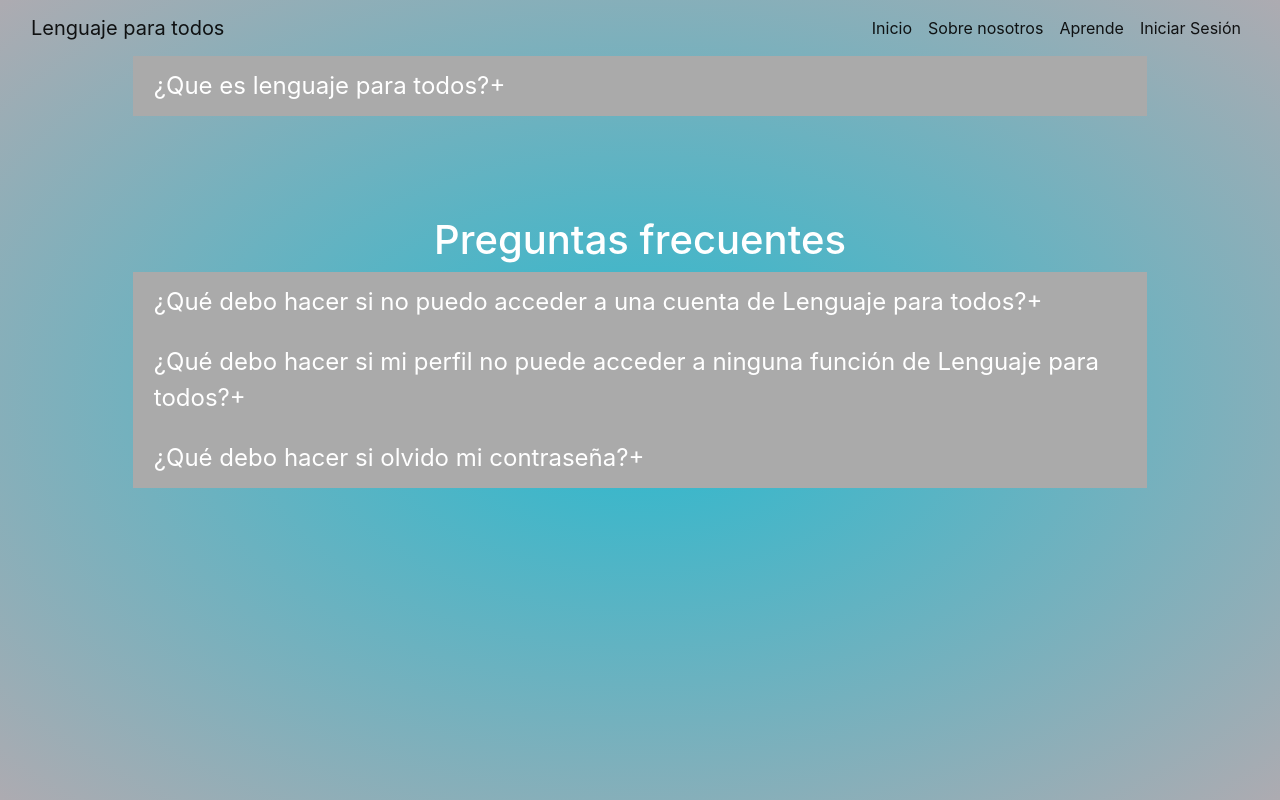
After one commit to SebastianOrtegaCL/lenguajeparatodospy, a Flask app: page /faq in a window 1280 px wide. The commit adds this page. Run offline with Flask 2, Linux system fonts and the light colour scheme; some libraries are stand-ins or nearby versions.

Commit message:
registro

```diff
--- a/app.py
+++ b/app.py
@@ -540,38 +540,57 @@ def logout():
     logout_user()
     return render_template('index.html')
 
+@app.route('/faq')
+def faq():
+    return render_template('preguntas.html')
+
 @app.route('/nosotros')
 def nosotros():
     return render_template('nosotros.html')
 
+
+#######
 #Registro básico (que esta en inicio)
 @app.route('/registro', methods = ['GET', 'POST'])
 def registro():
     form=LoginRegisterForm()
+
+    cur = db.connection.cursor()
+    cur.execute("SELECT * FROM tipousuario WHERE codTipoUsuario > 1 AND codTipoUsuario <= 3")
+    tipoUsuario = cur.fetchall()
+
+    cur = db.connection.cursor()
+    cur.execute("SELECT * FROM comunas")
+    comunas = cur.fetchall()
+
+    cur = db.connection.cursor()
+    cur.execute("SELECT * FROM tiposexo")
+    tipoSexo = cur.fetchall()
+
     # if request.method == 'POST':
-    if request.method == 'POST' and form.validate_on_submit():
+    if request.method == 'POST':
         rut = form.rut.data
         username = form.username.data
         password = form.password.data
-        comuna = form.comuna.data
+        comuna = request.form['comuna']
         nombre = form.nombre.data
         apellidos = form.apellido.data
-        tipoUsuario = form.tipoUsuario.data
+        tipoUsuario = request.form['tipoUsuario']
         telefono = form.telefono.data
         direccion = form.direccion.data
         correo = form.correo.data
-        tipoSexo = form.tiposexo.data
+        tipoSexo = request.form['tipoSexo']
 
-        print('Registro: ' + rut, username, password, comuna, nombre, apellidos, tipoUsuario, telefono, direccion, correo, tipoSexo)
-
-        cur = db.connection.cursor()
-        cur.execute("CALL AgregarUsuarioI(%s,%s,%s,%s,%s,%s,%s,%s,%s,%s,%s,%s)", (rut, username, password, comuna, nombre, apellidos, tipoUsuario, telefono, direccion, correo, tipoSexo, "imagen.png"))
-        db.connection.commit()
-        print("Usuario agregado")
-        flash("Usuario Agregado")
-        return redirect(url_for('registro'),)
-
-    return render_template('registro.html', form=form)
+        try:
+            cur = db.connection.cursor()
+            cur.execute("CALL AgregarUsuarioI(%s,%s,%s,%s,%s,%s,%s,%s,%s,%s,%s,%s)", (rut, username, password, comuna, nombre, apellidos, tipoUsuario, telefono, direccion, correo, tipoSexo, "imagen.png"))
+            db.connection.commit()
+            print("Usuario agregado")
+            flash("Usuario Agregado")
+            return redirect(url_for('registro'),)
+        except:
+            return ' no se ha podido agregar el usuario '
+    return render_template('registro.html', form=form, tipoUsuario=tipoUsuario, comunas=comunas, tipoSexo=tipoSexo)
 
 #Envia Id de el usuario a actualizar
 @app.route('/edit/<id>', methods=['POST', 'GET'])
--- /dev/null
+++ b/static/css/preguntas.css
@@ -0,0 +1,69 @@
+body {
+    background-color: blue;
+    background: rgba(40, 185, 207, 1.0);
+    background: -webkit-radial-gradient(center, rgba(40, 185, 207, 1.0), rgba(173, 171, 177, 1.0));
+    background: -moz-radial-gradient(center, rgba(40, 185, 207, 1.0), rgba(173, 171, 177, 1.0));
+    background: radial-gradient(ellipse at center, rgba(40, 185, 207, 1.0), rgba(173, 171, 177, 1.0));
+    margin: 0;
+    padding: 0;
+    font-family: 'Public Sans', sans-serif;
+    font-size: 1.125rem;
+    font-weight: 300;
+}
+
+html {
+    height: 100%;
+    font-size: 100%;
+    box-sizing: border-box;
+}
+
+*,
+*::before,
+*::after {
+    box-sizing: inherit;
+}
+
+@import url('https://fonts.googleapis.com/css2?family=Open+Sans:wght@400;600&display=swap');
+
+
+.container h1{
+  color: #fff;
+  text-align: center;
+}
+
+details{
+  background-color: #aaa;
+  color: #fff;
+  font-size: 1.5rem;
+}
+
+summary {
+  padding: .5em 1.3rem;
+  list-style: none;
+  display: flex;
+  justify-content: space-between;
+  transition: height 1s ease;
+}
+
+summary::-webkit-details-marker {
+  display: none;
+}
+
+summary:after{
+  content: "\002B";
+}
+
+details[open] summary {
+    border-bottom: 1px solid #aaa;
+    margin-bottom: .5em;
+}
+
+details[open] summary:after{
+  content: "\00D7";
+}
+
+details[open] div{
+  padding: .5em 1em;
+}
+
+/* When the button is checked, add a blue background */
--- a/static/css/registro.css
+++ b/static/css/registro.css
@@ -68,7 +68,3 @@ body {
     margin: 16px 0;
     font-size: 16px;
 }
-
-.form-register .reg {
-    margin-right: 60px;
-}
--- /dev/null
+++ b/templates/preguntas.html
@@ -0,0 +1,94 @@
+{% extends './base.html' %}
+
+{% block title %}Preguntas{% endblock %}
+
+{% block customCSS %}
+<link rel="stylesheet" href="{{ url_for('static', filename='css/preguntas.css') }}">
+<link rel="stylesheet" href="https://cdn.jsdelivr.net/npm/bootstrap@4.3.1/dist/css/bootstrap.min.css" integrity="sha384-ggOyR0iXCbMQv3Xipma34MD+dH/1fQ784/j6cY/iJTQUOhcWr7x9JvoRxT2MZw1T" crossorigin="anonymous">
+<script src="https://code.jquery.com/jquery-3.3.1.slim.min.js" integrity="sha384-q8i/X+965DzO0rT7abK41JStQIAqVgRVzpbzo5smXKp4YfRvH+8abtTE1Pi6jizo" crossorigin="anonymous"></script>
+<script src="https://cdn.jsdelivr.net/npm/popper.js@1.14.7/dist/umd/popper.min.js" integrity="sha384-UO2eT0CpHqdSJQ6hJty5KVphtPhzWj9WO1clHTMGa3JDZwrnQq4sF86dIHNDz0W1" crossorigin="anonymous"></script>
+<script src="https://cdn.jsdelivr.net/npm/bootstrap@4.3.1/dist/js/bootstrap.min.js" integrity="sha384-JjSmVgyd0p3pXB1rRibZUAYoIIy6OrQ6VrjIEaFf/nJGzIxFDsf4x0xIM+B07jRM" crossorigin="anonymous"></script>
+{% endblock %}
+
+{% block body %}
+
+
+
+
+<nav class="navbar navbar-expand-lg .bg-primary" >
+    <div class="container-fluid">
+      <a class="navbar-brand" href="#">Lenguaje para todos</a>
+      <button class="navbar-toggler" type="button" data-bs-toggle="collapse" data-bs-target="#navbarNavDropdown" aria-controls="navbarNavDropdown" aria-expanded="false" aria-label="Toggle navigation">
+        <span class="navbar-toggler-icon"></span>
+      </button>
+      <div class="collapse navbar-collapse" style="justify-content: flex-end" id="navbarNavDropdown">
+        <ul class="navbar-nav">
+          <li class="nav-item">
+            <a class="nav-link active" aria-current="page" href="index">Inicio</a>
+          </li>
+          <li class="nav-item">
+            <a class="nav-link active" href="nosotros">Sobre nosotros</a>
+          </li>
+          <li class="nav-item" href="#">
+            <a class="nav-link active" href="aprende">Aprende</a>
+          </li>
+          <li class="nav-item" href="#">
+            <a class="nav-link active" href="login">Iniciar Sesión</a>
+          </li>
+        </ul>
+      </div>
+    </div>
+</nav>
+
+
+
+
+<header class="masthead">
+  <div class="container px-5">
+
+    <div class="container">
+      <details>
+      <summary>¿Que es lenguaje para todos?</summary>
+      <div>
+     Lenguaje para todos es un proyecto que vela por la inclusión de los niños que tienen alguna pérdida o daño auditivo.
+      </div>
+    </details>
+    </div>
+
+
+    <div class="container">
+      <h1 style="padding-top: 100px;">Preguntas frecuentes</h1>
+      <details>
+      <summary>¿Qué debo hacer si no puedo acceder a una cuenta de Lenguaje para todos?</summary>
+      <div>
+        La activación de las cuentas con suscripción es en un plazo de entre 24 a 48 horas.
+        Dicha activación es enviada a través de <em> correo electrónico.</em>
+      </div>
+    </details>
+    </div>
+
+    <div class="container">
+      <details>
+      <summary>¿Qué debo hacer si mi perfil no puede acceder a ninguna función de Lenguaje para todos?</summary>
+      <div>
+        Las cuentas para una activación de la suscripción tarda entre 24 a 48 horas. Si el problema
+        persiste contactarse con soporte@lenguajeparatodos.cl para una rápida activación de la cuenta.
+      </div>
+    </details>
+    </div>
+
+    <div class="container">
+      <details>
+      <summary>¿Qué debo hacer si olvido mi contraseña?</summary>
+      <div>
+        Si el problema persiste y no puedes recordar tu contraseña contacta
+        con soporte@lenguajeparatodos.cl para un rápido reestablecimiento de la contraseña.
+      </div>
+    </details>
+    </div>
+
+
+  </div>
+</header>
+
+{% endblock %}
```
Also changed, not shown: templates/registro.html (+53 -21 lines).
